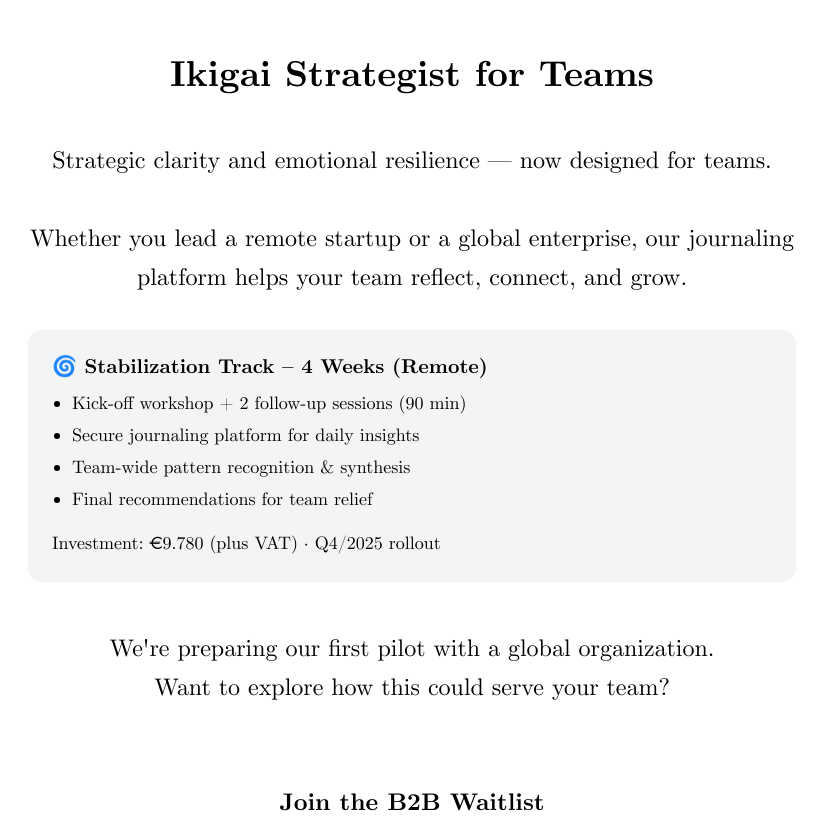
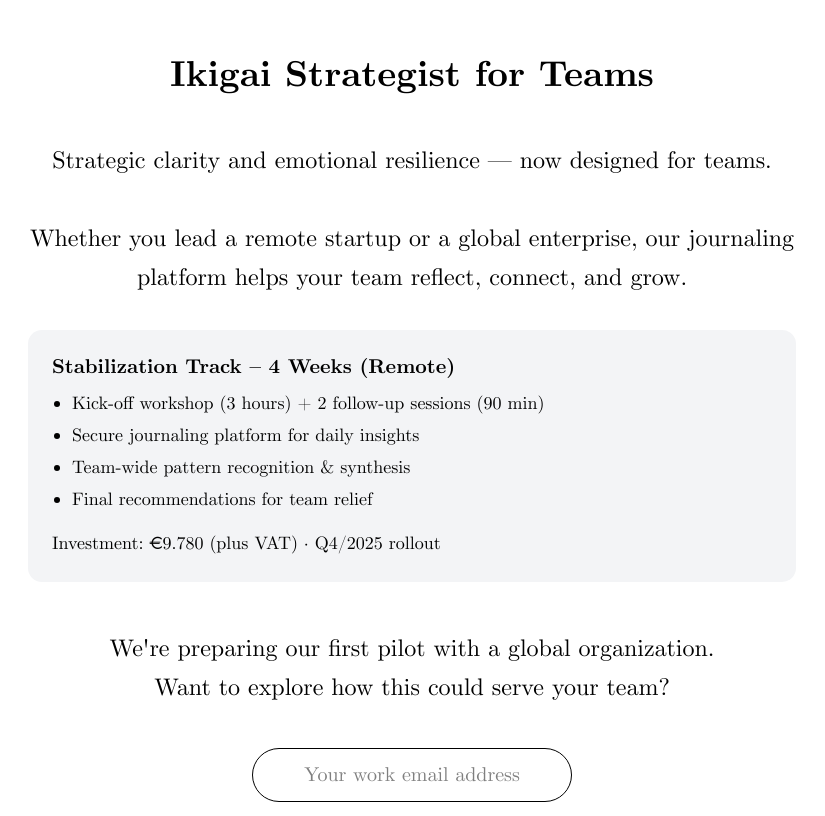
Before and after one commit to DrMvF/ikigaistrategist, a Next.js app: page /b2b in a window 1280 px wide. Shown: the part 108-924 px from the top of the page, without its empty margins (228-1053 px from the left). Built offline with nearby package versions, Linux system fonts and the light colour scheme.

Commit message:
Refine formatting and styling on B2B landing page

```diff
--- a/app/b2b/page.tsx
+++ b/app/b2b/page.tsx
@@ -24,9 +24,9 @@ export default function B2BPage() {
         </p>
 
         <div className="bg-gray-100 dark:bg-zinc-900 p-6 rounded-xl text-left text-lg mb-12">
-          <h2 className="text-xl font-semibold mb-2">🌀 Stabilization Track – 4 Weeks (Remote)</h2>
+          <h2 className="text-xl font-semibold mb-2">Stabilization Track – 4 Weeks (Remote)</h2>
           <ul className="list-disc pl-5 space-y-1 text-left">
-            <li>Kick-off workshop + 2 follow-up sessions (90 min)</li>
+            <li>Kick-off workshop (3 hours) + 2 follow-up sessions (90 min)</li>
             <li>Secure journaling platform for daily insights</li>
             <li>Team-wide pattern recognition & synthesis</li>
             <li>Final recommendations for team relief</li>
@@ -41,10 +41,6 @@ export default function B2BPage() {
           <br />
           Want to explore how this could serve your team?
         </p>
-
-        <h2 className="text-xl sm:text-2xl font-semibold mt-20 mb-6">
-          Join the B2B Waitlist
-        </h2>
 
         <form
           action="https://radicalsensitiveleadership.mailcoach.app/subscribe/824a107f-1c54-4dc4-b33a-301731273135"
```
